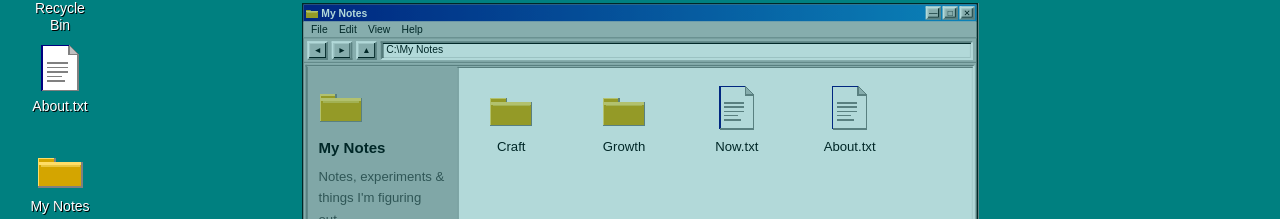
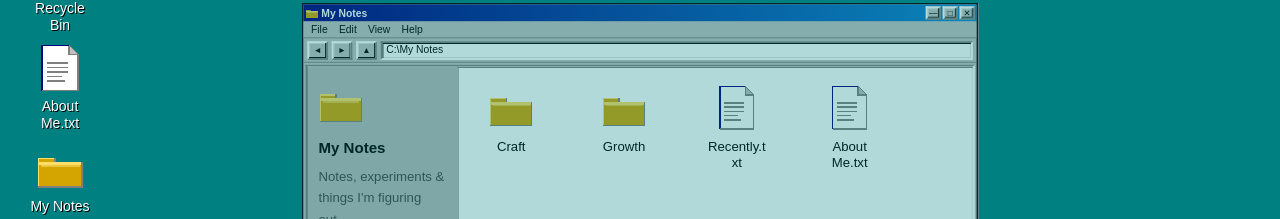
Before and after one commit to mervemutlu1/personal-website, a Next.js app: page / in a window 1280 px wide. Shown: the part 172-391 px from the top of the page. Built offline with nearby package versions, Linux system fonts and the light colour scheme; a web font is replaced by a local one.

Commit message:
reorganize about and now into about-me folder, rename to about-me and recently

```diff
--- a/src/components/apps/FolderWindow.tsx
+++ b/src/components/apps/FolderWindow.tsx
@@ -25,7 +25,7 @@ function openFileWindow(
       position: { x: 80, y: 40 },
     });
   } else {
-    const isPlainText = entry.id === 'now' || entry.id === 'about';
+    const isPlainText = entry.id === 'recently' || entry.id === 'about-me';
     openWindow({
       id: `notepad:${entry.id}`,
       title: `Notepad — ${entry.name}`,
--- a/src/components/apps/NotepadWindow.tsx
+++ b/src/components/apps/NotepadWindow.tsx
@@ -607,7 +607,7 @@ function BlogPostReader({ entry, windowId }: { entry: FileEntry; windowId: strin
 }
 
 function PlainTextReader({ entry }: { entry: FileEntry }) {
-  const isModern = entry.id === 'now' || entry.id === 'about';
+  const isModern = entry.id === 'recently' || entry.id === 'about-me';
   return (
     <div style={{ display: 'flex', flexDirection: 'column', height: '100%', background: '#C0C0C0' }}>
       <div
--- a/src/components/desktop/Desktop.tsx
+++ b/src/components/desktop/Desktop.tsx
@@ -75,7 +75,7 @@ export function Desktop() {
 
   const openNotepad = (fileId: string, title: string) => {
     const id = `notepad:${fileId}`;
-    const isPlainText = fileId === 'now' || fileId === 'about';
+    const isPlainText = fileId === 'recently' || fileId === 'about-me';
     openWindow({
       id,
       title: `Notepad — ${title}`,
@@ -122,10 +122,10 @@ export function Desktop() {
     },
     {
       id: 'icon:about',
-      label: 'About.txt',
+      label: 'About Me.txt',
       iconType: 'file-txt',
       defaultPosition: { x: 18, y: 210 },
-      onOpen: () => openNotepad('about', 'About.txt'),
+      onOpen: () => openNotepad('about-me', 'About Me.txt'),
     },
     {
       id: 'icon:notes',
--- a/src/components/taskbar/StartMenu.tsx
+++ b/src/components/taskbar/StartMenu.tsx
@@ -40,13 +40,13 @@ export function StartMenu({ onClose }: StartMenuProps) {
     },
     {
       icon: '📄',
-      label: 'Now',
-      action: () => open('notepad:now', 'Notepad — Now.txt', 'notepad', { fileId: 'now' }, { width: 480, height: 360 }),
+      label: 'Recently',
+      action: () => open('notepad:recently', 'Notepad — Recently.txt', 'notepad', { fileId: 'recently' }, { width: 480, height: 360 }),
     },
     {
       icon: '📄',
-      label: 'About',
-      action: () => open('notepad:about', 'Notepad — About.txt', 'notepad', { fileId: 'about' }, { width: 480, height: 380 }),
+      label: 'About Me',
+      action: () => open('notepad:about-me', 'Notepad — About Me.txt', 'notepad', { fileId: 'about-me' }, { width: 480, height: 380 }),
       separator: true,
     },
     {
--- a/src/lib/content.ts
+++ b/src/lib/content.ts
@@ -701,8 +701,8 @@ Tags: optimism / psychology / happiness / mindset
       ],
     },
     {
-      id: 'now',
-      name: 'Now.txt',
+      id: 'recently',
+      name: 'Recently.txt',
       type: 'file',
       icon: 'file-txt',
       content: `=== NOW ===
@@ -745,8 +745,8 @@ That's the point.
 `,
     },
     {
-      id: 'about',
-      name: 'About.txt',
+      id: 'about-me',
+      name: 'About Me.txt',
       type: 'file',
       icon: 'file-txt',
       content: `==============================
```
Also changed, not shown: content/about-me/recently.mdx (renamed from content/now.mdx), 1 other file (tests, documents, lock files or other folders).
